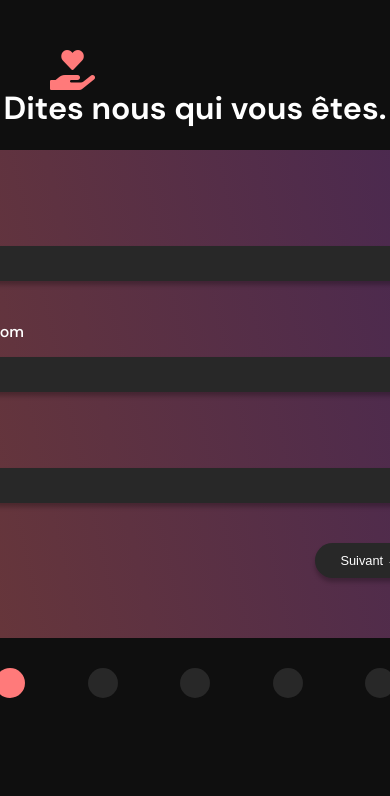
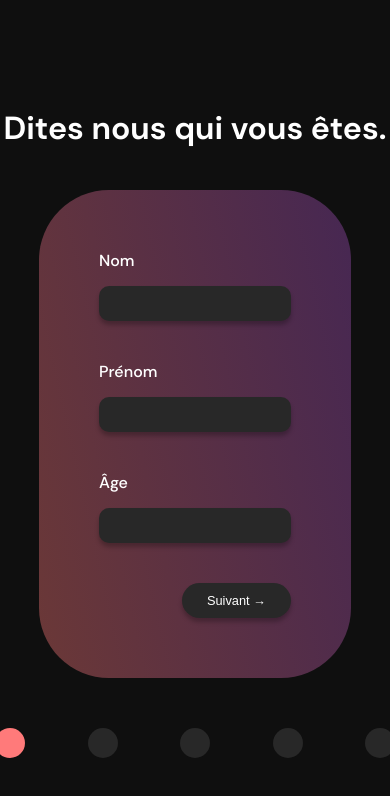
Before and after one commit to Valwars/Projet-Web-L3, a React (Create React App) app in the folder front/: page /firstLoad in a window 390 px wide. Shown: the top 796 px of the page. Built offline with nearby package versions, Linux system fonts and the light colour scheme; no server answers.

Commit message:
responsive

```diff
--- a/front/src/components/multiForm/multistep.css
+++ b/front/src/components/multiForm/multistep.css
@@ -1,5 +1,6 @@
 .container {
     transition: all 0.4s ease;
+    margin: 20px auto;
 }
 
 .multisteps {
@@ -287,3 +288,31 @@ input[type="radio"] {
 .input-file {
     display: none;
 }
+
+.firstLoad h1 {
+    font-size: var(--title);
+}
+
+@media (max-width: 820px) {
+    .container {
+        width: 80%;
+        display: flex;
+        justify-content: center;
+        align-items: center;
+    }
+    .multisteps {
+        width: 100%;
+    }
+    .firstLoad {
+        display: flex;
+        justify-content: center;
+        align-items: center;
+        height: fit-content;
+        padding-bottom: 0;
+        margin: auto;
+        padding: 25px 0;
+    }
+    .formicon {
+        display: none;
+    }
+}
```
